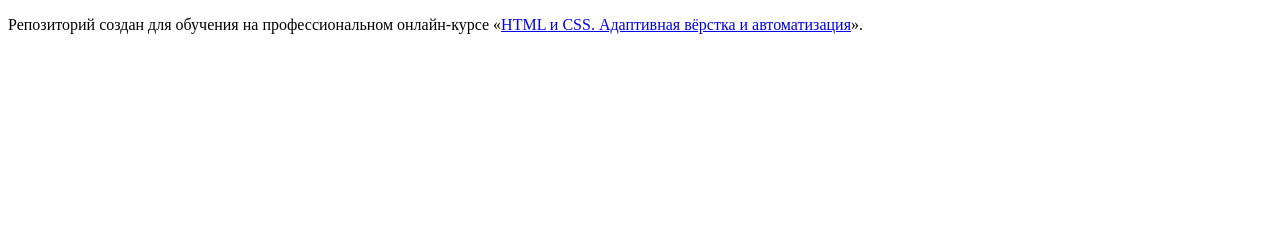
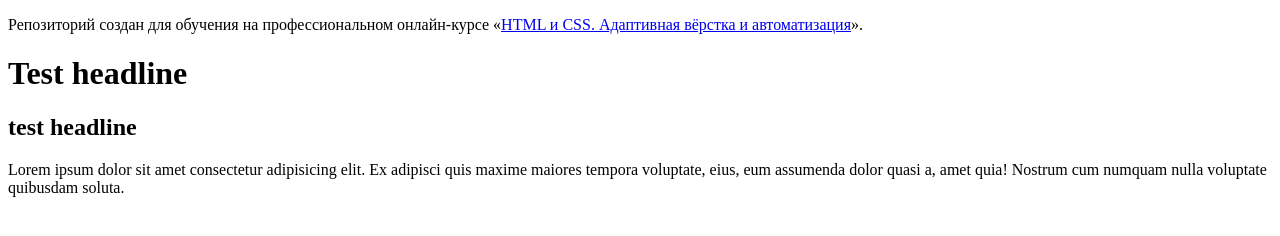
Before and after one commit to Ziko0809/pink, a website: page source/index.html in a window 1280 px wide. Drawn offline with Linux system fonts and the light colour scheme.

Commit message:
hello world commit

```diff
--- a/source/index.html
+++ b/source/index.html
@@ -7,6 +7,8 @@
   <body>
 
     <p>Репозиторий создан для обучения на профессиональном онлайн‑курсе «<a href="https://htmlacademy.ru/intensive/adaptive">HTML и CSS. Адаптивная вёрстка и автоматизация</a>».</p>
-
+    <h1>Test headline</h1>
+    <h2>test headline</h2>
+<p>Lorem ipsum dolor sit amet consectetur adipisicing elit. Ex adipisci quis maxime maiores tempora voluptate, eius, eum assumenda dolor quasi a, amet quia! Nostrum cum numquam nulla voluptate quibusdam soluta.</p>
   </body>
 </html>
```
